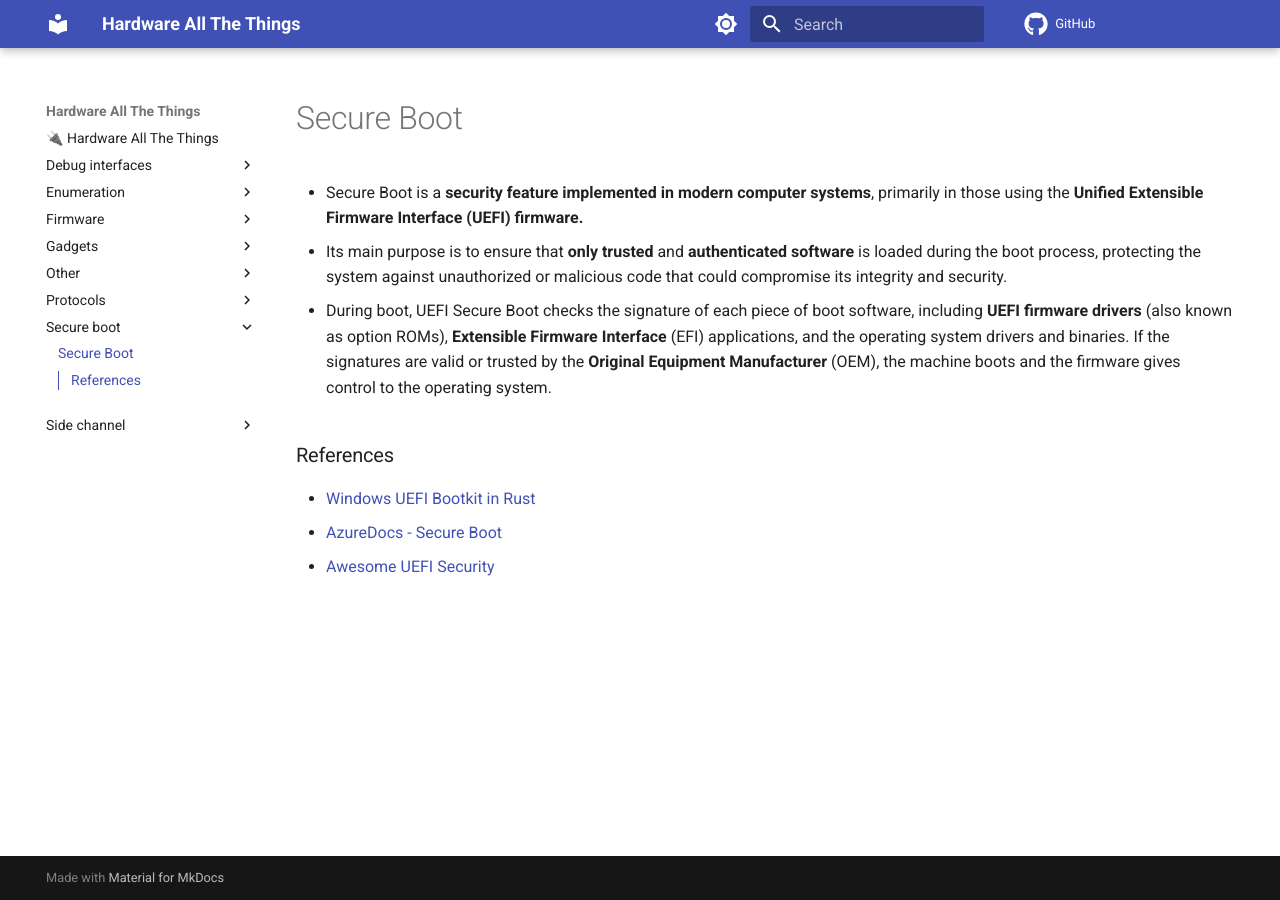
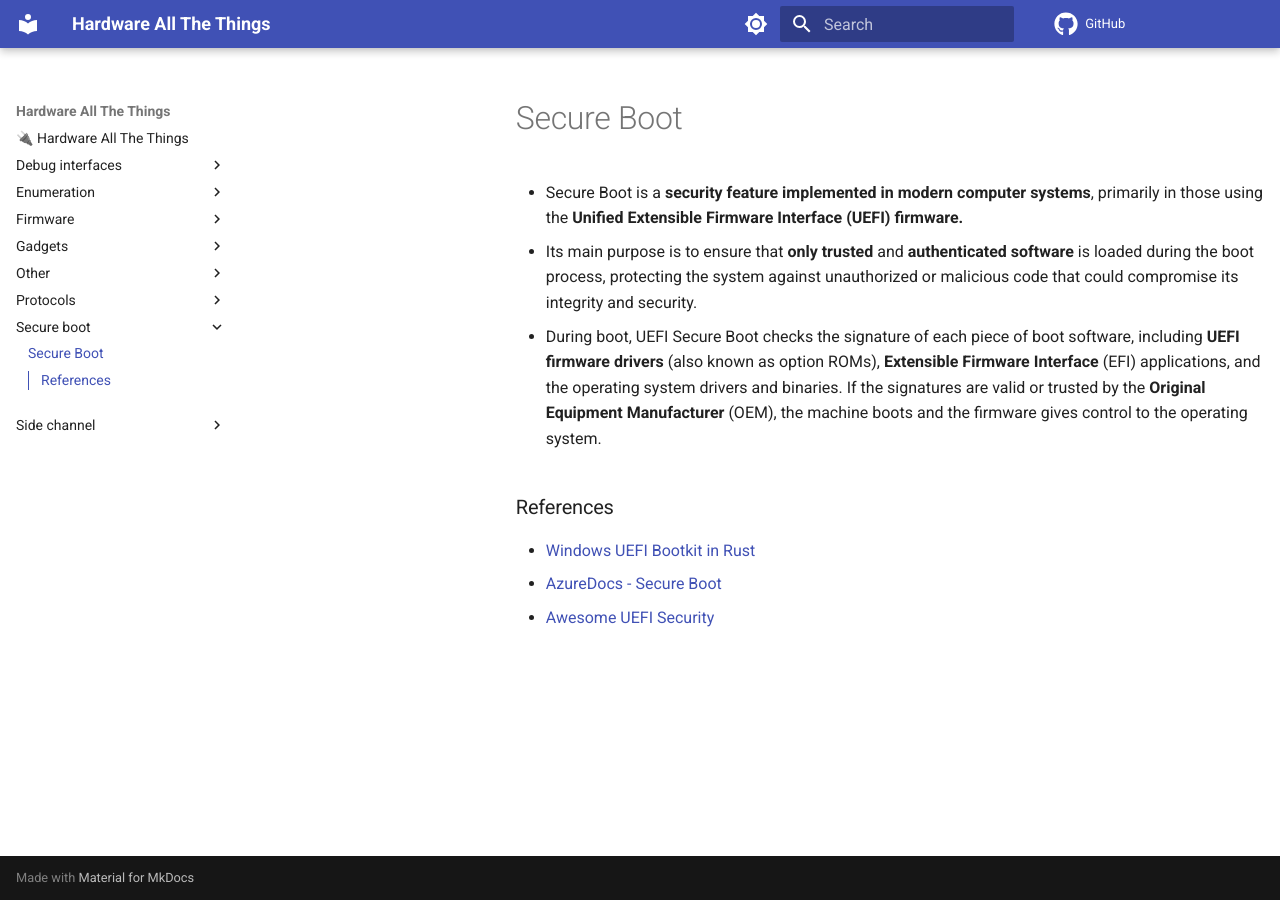
Before and after one commit to swisskyrepo/HardwareAllTheThings, an MkDocs documentation site: the page built from docs/secure-boot/README.md, in a window 1280 px wide. Built offline with MkDocs 1.6.1 and Material for MkDocs 9.7.7, drawn with Linux system fonts in a browser that asks for light colours; comment, search, counter and statistics services are not loaded.

Commit message:
Mkdocs Custom CSS

```diff
--- /dev/null
+++ b/docs/custom.css
@@ -0,0 +1,13 @@
+.md-header{
+    background-color: #4051B5;
+}
+
+@media screen and (min-width: 790px) {
+    .md-grid{
+        max-width: 100%;
+    }
+
+    .md-sidebar{
+        width: auto;
+    }
+}
--- a/mkdocs.yml
+++ b/mkdocs.yml
@@ -22,6 +22,9 @@
     - navigation.tracking
     - toc.integrate
     - navigation.top
+
+extra_css:
+    - custom.css
 
 markdown_extensions:
   - def_list
```
